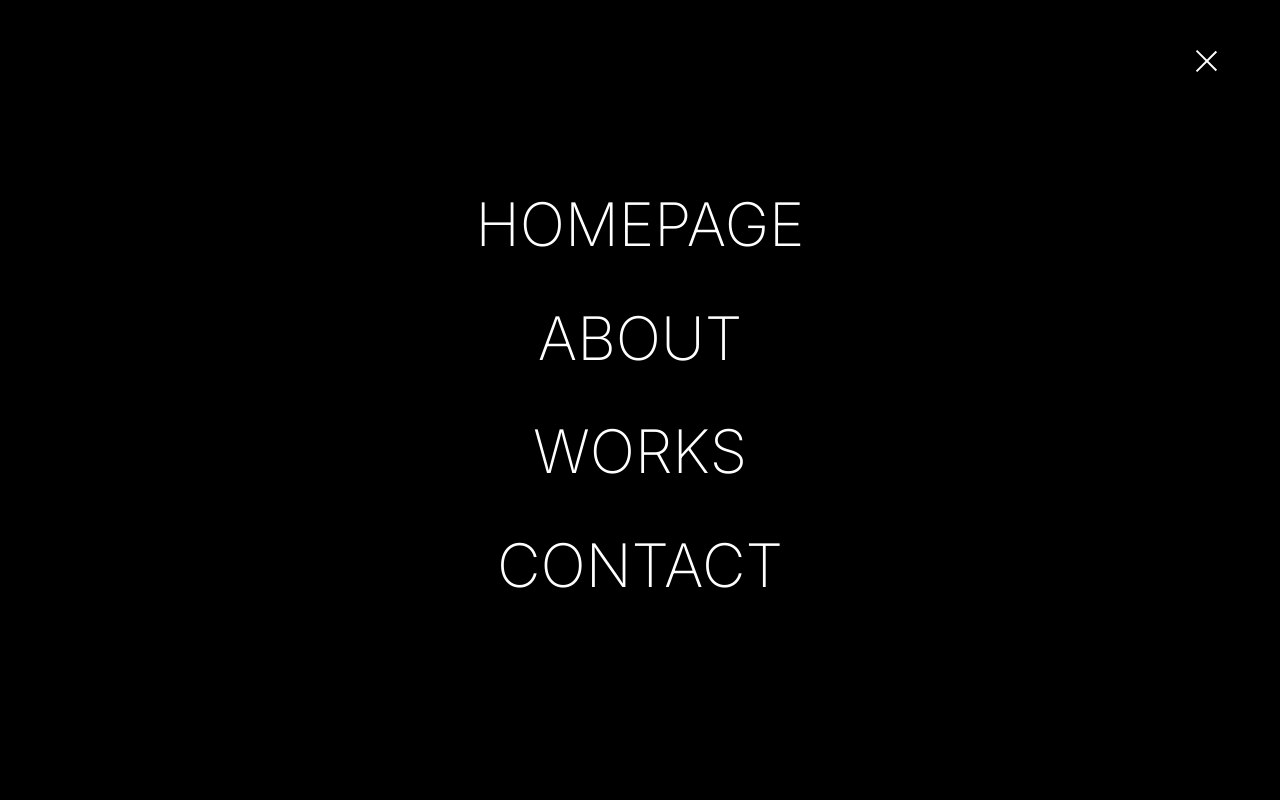
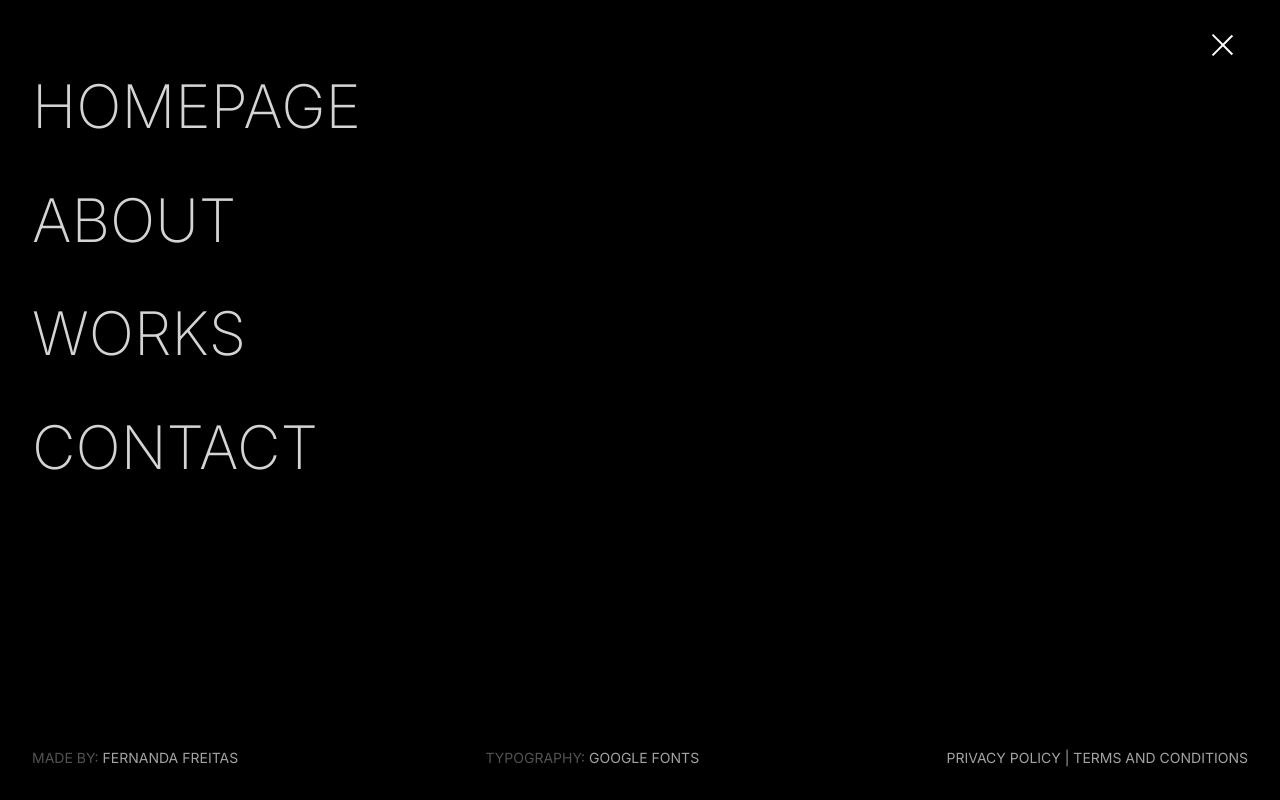
Before and after one commit to fernanda-freitas/animated-menu, a Next.js app: page / in a window 1280 px wide. Both pictures are taken after a click on the element 1210 px from the left and 400 px from the top of the page. Built offline with nearby package versions, Linux system fonts and the light colour scheme.

Commit message:
Add footer items to menu

```diff
--- a/app/page.js
+++ b/app/page.js
@@ -1,7 +1,7 @@
 'use client'
 
 import { useState } from "react"
-import { motion, AnimatePresence } from "framer-motion"
+import { motion, AnimatePresence, delay } from "framer-motion"
 
 export default function Home() {
   const [isOpened, setIsOpened] = useState(false)
@@ -57,11 +57,27 @@ export default function Home() {
     })
   }
 
+  const details = {
+    initial: {
+      opacity: 0,
+      y: 20,
+    },
+    enter: {
+      opacity: 1,
+      y: 0,
+      transition: {delay: 0.9, duration: 0.6},
+    },
+    exit: {
+      y: 20,
+      opacity: 0,
+    }
+  }
+
   return (
     <main>
       <AnimatePresence mode="wait">
         {!isOpened ? (
-          <div className="flex min-h-screen p-12">
+          <div className="flex min-h-screen p-8">
             <motion.div key="hamburger" onClick={handleClick} className="flex flex-col ml-auto gap-y-1.5 hover:cursor-pointer p-2">
               <motion.span
                 initial={{transform: "rotate(45deg)", origin: "center"}}
@@ -83,7 +99,7 @@ export default function Home() {
             animate="enter"
             exit="exit"
             className="bg-black">
-            <div className="relative flex flex-col p-12 h-full">
+            <div className="relative flex flex-col p-8 h-full">
               <div onClick={handleClick} className="relative flex flex-col ml-auto gap-y-1.5 hover:cursor-pointer p-2 z-10">
                 <motion.span
                   initial={{transform: "rotate(0deg)"}}
@@ -96,7 +112,7 @@ export default function Home() {
                   className="w-7 h-0.5 bg-white">
                 </motion.span>
               </div>
-              <ul className="absolute mt-44 inset-0 text-center z-0">
+              <ul className="relative z-0">
                   {items.map((item, i) => (
                     <li key={`l_${i}`} className="hover:cursor-pointer overflow-hidden pb-4">
                       <motion.span
@@ -106,12 +122,38 @@ export default function Home() {
                         animate="enter"
                         exit="exit"
                         key={i}
-                        className="flex flex-col uppercase text-6xl leading-relaxed font-extralight text-white">
+                        className="flex flex-col uppercase text-6xl leading-relaxed font-extralight text-neutral-300">
                         {item}
                       </motion.span>
                     </li>
                   ))}
               </ul>
+              <div key="details" className="flex flex-row justify-between mt-auto">
+                <motion.span
+                  variants={details}
+                  initial="initial"
+                  animate="enter"
+                  exit="exit"
+                  className="uppercase text-sm text-neutral-600 overflow-hidden">
+                    Made by: <span className="text-neutral-400">Fernanda Freitas</span>
+                </motion.span>
+                <motion.span
+                  variants={details}
+                  initial="initial"
+                  animate="enter"
+                  exit="exit"
+                  className="uppercase text-sm text-neutral-600 overflow-hidden">
+                    Typography: <span className="text-neutral-400">Google Fonts</span>
+                </motion.span>
+                <motion.span
+                  variants={details}
+                  initial="initial"
+                  animate="enter"
+                  exit="exit"
+                  className="uppercase text-sm text-neutral-400 overflow-hidden hover:cursor-pointer">
+                    Privacy Policy | Terms and conditions
+                </motion.span>
+              </div>
             </div>
           </motion.div>
         )}
```
